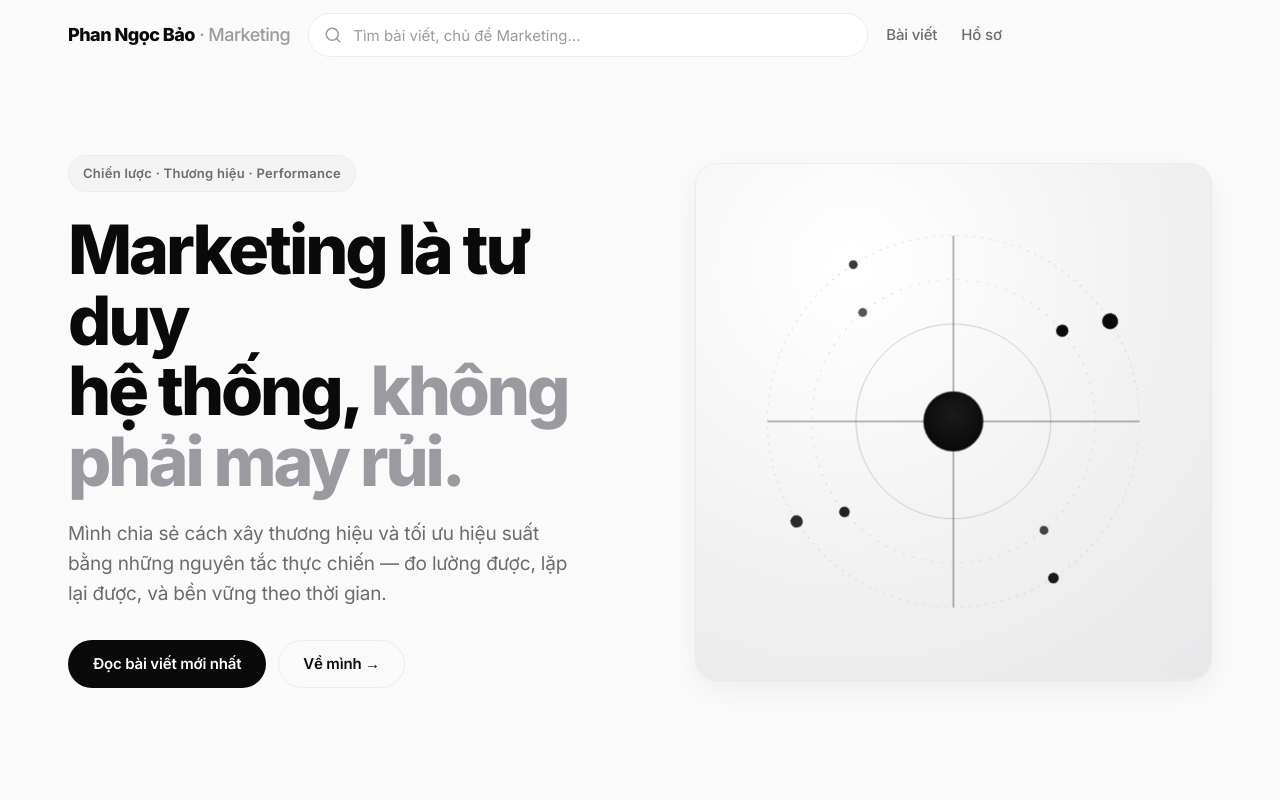
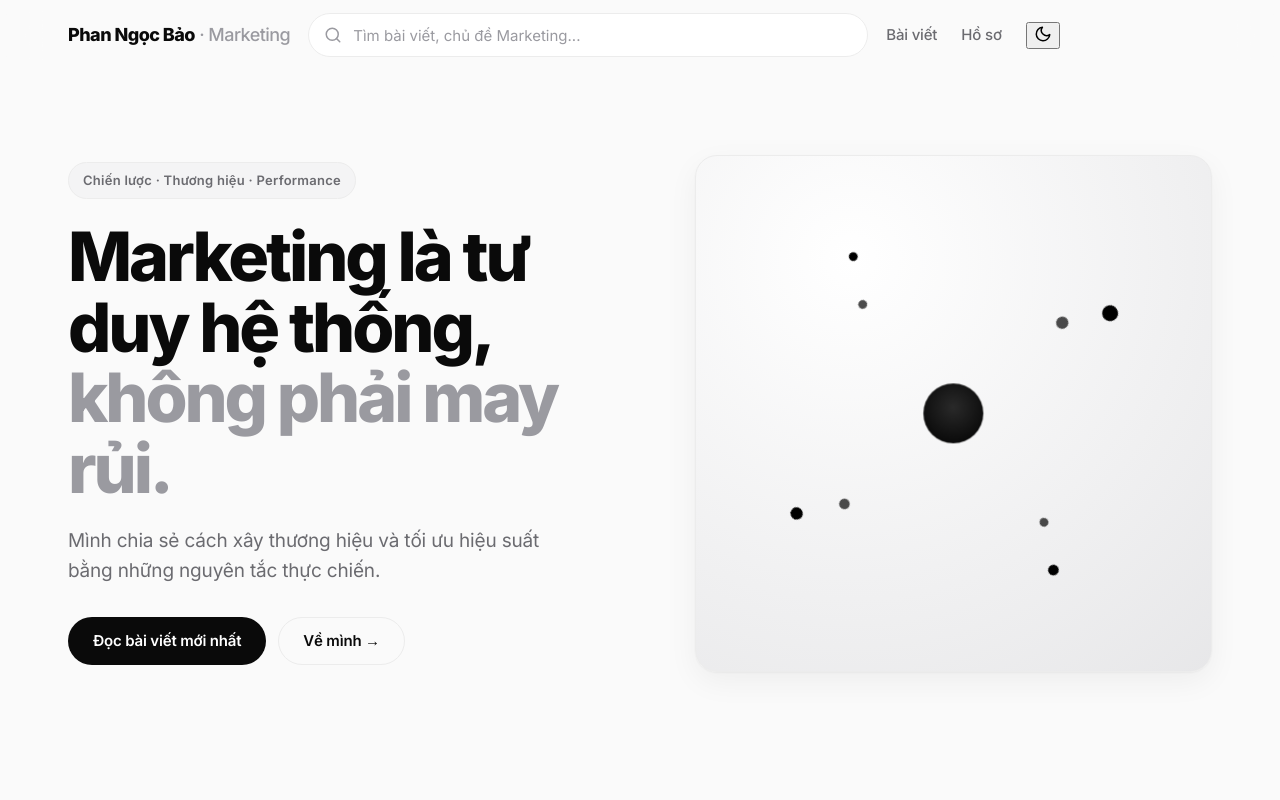
Before and after one commit to baoback/phanngocbao-website, a Next.js app in the folder website/: page / in a window 1280 px wide. Shown: the top 800 px of the page. Built offline with nearby package versions, Linux system fonts and the light colour scheme.

Commit message:
Add files via upload

```diff
--- a/website/app/components/BentoGrid.jsx
+++ b/website/app/components/BentoGrid.jsx
@@ -1,6 +1,6 @@
 'use client';
 
-import { useState, useEffect } from 'react';
+import { useState, useEffect, useRef } from 'react';
 import Link from 'next/link';
 import PostCard from './PostCard';
 
@@ -31,8 +31,10 @@ function QuoteCard({ quote }) {
 export default function BentoGrid({ posts, tags = [], profile, quote, initialQuery = '' }) {
   const [query, setQuery] = useState(initialQuery);
   const [activeTag, setActiveTag] = useState('');
+  const wrapRef = useRef(null);
+  const firstRender = useRef(true);
 
-  // Kết nối ô tìm kiếm ở header để lọc trực tiếp
+  // Kết nối ô tìm kiếm ở header
   useEffect(() => {
     const input = document.querySelector('.search-wrap input');
     if (!input) return;
@@ -47,6 +49,17 @@ export default function BentoGrid({ posts, tags = [], profile, quote, initialQue
       if (form) form.removeEventListener('submit', onSubmit);
     };
   }, [initialQuery]);
+
+  // Khi lọc/đổi thẻ: hiện ngay các thẻ vừa render (observer chỉ chạy lúc mount)
+  useEffect(() => {
+    if (firstRender.current) {
+      firstRender.current = false;
+      return;
+    }
+    if (wrapRef.current) {
+      wrapRef.current.querySelectorAll('.reveal, .reveal-up').forEach((el) => el.classList.add('in-view'));
+    }
+  }, [query, activeTag]);
 
   const q = query.toLowerCase().trim();
   const filtered = posts.filter((p) => {
@@ -70,6 +83,7 @@ export default function BentoGrid({ posts, tags = [], profile, quote, initialQue
         </div>
       )}
 
+      <div ref={wrapRef}>
         {filtering ? (
           <div className="bento">
             {filtered.length === 0 ? (
@@ -87,6 +101,7 @@ export default function BentoGrid({ posts, tags = [], profile, quote, initialQue
             {posts.slice(2).map((p) => <PostCard key={p.slug} post={p} />)}
           </div>
         )}
+      </div>
     </>
   );
 }
--- a/website/app/components/CTASection.jsx
+++ b/website/app/components/CTASection.jsx
@@ -1,16 +1,15 @@
 import Link from 'next/link';
+import { getSettings } from '@/lib/posts';
 
 export default function CTASection() {
+  const s = getSettings();
   return (
     <section className="section">
       <div className="container">
-        <div className="cta">
-          <h2>Bạn đang tìm người đồng hành<br />cho bài toán Marketing?</h2>
-          <p>
-            Xem câu chuyện sự nghiệp, các dự án thực chiến và cách mình tư duy hệ thống —
-            rồi kết nối nếu thấy phù hợp.
-          </p>
-          <Link href="/about" className="btn btn-primary">Khám phá hồ sơ &amp; kết nối</Link>
+        <div className="cta reveal-up">
+          <h2>{s.ctaTitle}</h2>
+          <p>{s.ctaText}</p>
+          <Link href="/about" className="btn btn-primary">{s.ctaButton}</Link>
         </div>
       </div>
     </section>
--- a/website/app/components/Footer.jsx
+++ b/website/app/components/Footer.jsx
@@ -1,10 +1,10 @@
-export default function Footer() {
+export default function Footer({ note = 'Blog Marketing & Hồ sơ cá nhân', brandName = 'Phan Ngọc Bảo' }) {
   const year = new Date().getFullYear();
   return (
     <footer className="site-footer">
       <div className="container footer-inner">
-        <div>© {year} Phan Ngọc Bảo · phanngocbao.vn</div>
-        <div>Blog Marketing & Hồ sơ cá nhân</div>
+        <div>© {year} {brandName} · phanngocbao.vn</div>
+        <div>{note}</div>
       </div>
     </footer>
   );
--- a/website/app/components/Header.jsx
+++ b/website/app/components/Header.jsx
@@ -2,8 +2,9 @@
 
 import { useEffect, useState } from 'react';
 import Link from 'next/link';
+import ThemeToggle from './ThemeToggle';
 
-export default function Header() {
+export default function Header({ brandName = 'Phan Ngọc Bảo', brandSuffix = 'Marketing' }) {
   const [scrolled, setScrolled] = useState(false);
 
   useEffect(() => {
@@ -17,7 +18,7 @@ export default function Header() {
     <header className={`site-header${scrolled ? ' scrolled' : ''}`}>
       <div className="container header-inner">
         <Link href="/" className="brand">
-          Phan Ngọc Bảo<span> · Marketing</span>
+          {brandName}<span> · {brandSuffix}</span>
         </Link>
 
         <form className="search-wrap" action="/" method="get" role="search">
@@ -31,6 +32,7 @@ export default function Header() {
         <nav className="nav">
           <Link href="/"><span className="nav-text">Bài viết</span></Link>
           <Link href="/about">Hồ sơ</Link>
+          <ThemeToggle />
         </nav>
       </div>
     </header>
--- a/website/app/components/Hero.jsx
+++ b/website/app/components/Hero.jsx
@@ -1,51 +1,49 @@
 import Link from 'next/link';
+import { getSettings } from '@/lib/posts';
 
 export default function Hero() {
+  const s = getSettings();
   return (
     <section className="hero">
       <div className="container hero-grid">
-        <div className="hero-copy">
-          <span className="hero-eyebrow">Chiến lược · Thương hiệu · Performance</span>
+        <div className="hero-copy reveal-up">
+          <span className="hero-eyebrow">{s.heroEyebrow}</span>
           <h1>
-            Marketing là tư duy<br />
-            hệ thống, <span className="accent">không phải may rủi.</span>
+            {s.heroTitle} <span className="accent">{s.heroTitleAccent}</span>
           </h1>
-          <p className="lead">
-            Mình chia sẻ cách xây thương hiệu và tối ưu hiệu suất bằng những nguyên tắc thực chiến —
-            đo lường được, lặp lại được, và bền vững theo thời gian.
-          </p>
+          <p className="lead">{s.heroSubtitle}</p>
           <div className="hero-actions">
-            <Link href="#bai-viet" className="btn btn-primary">Đọc bài viết mới nhất</Link>
-            <Link href="/about" className="btn btn-ghost">Về mình →</Link>
+            <Link href="#bai-viet" className="btn btn-primary">{s.heroPrimaryLabel}</Link>
+            <Link href="/about" className="btn btn-ghost">{s.heroSecondaryLabel} →</Link>
           </div>
         </div>
 
-        <div className="hero-visual" aria-hidden="true">
+        <div className="hero-visual reveal" aria-hidden="true">
           <svg viewBox="0 0 500 500" xmlns="http://www.w3.org/2000/svg">
             <defs>
               <radialGradient id="node" cx="50%" cy="40%" r="60%">
-                <stop offset="0%" stopColor="#1a1a1a" />
+                <stop offset="0%" stopColor="#2a2a2a" />
                 <stop offset="100%" stopColor="#0a0a0a" />
               </radialGradient>
             </defs>
-            <g stroke="#c9c9cc" strokeWidth="1" fill="none">
+            <g stroke="var(--hero-line)" strokeWidth="1" fill="none">
               <circle className="orbit" cx="250" cy="250" r="210" strokeDasharray="2 7" />
               <circle className="orbit rev" cx="250" cy="250" r="160" strokeDasharray="2 9" />
               <circle cx="250" cy="250" r="110" />
             </g>
-            <g className="orbit">
-              <circle cx="250" cy="40" r="9" fill="#0a0a0a" />
-              <circle cx="460" cy="250" r="6" fill="#1a1a1a" />
-              <circle cx="250" cy="460" r="7" fill="#2a2a2a" />
-              <circle cx="40" cy="250" r="5" fill="#3a3a3a" />
+            <g className="orbit" fill="var(--hero-dot)">
+              <circle cx="250" cy="40" r="9" />
+              <circle cx="460" cy="250" r="6" />
+              <circle cx="250" cy="460" r="7" />
+              <circle cx="40" cy="250" r="5" />
             </g>
-            <g className="orbit rev">
-              <circle cx="250" cy="90" r="5" fill="#555555" />
-              <circle cx="410" cy="250" r="7" fill="#0a0a0a" />
-              <circle cx="250" cy="410" r="5" fill="#444444" />
-              <circle cx="90" cy="250" r="6" fill="#222222" />
+            <g className="orbit rev" fill="var(--hero-dot)" opacity="0.7">
+              <circle cx="250" cy="90" r="5" />
+              <circle cx="410" cy="250" r="7" />
+              <circle cx="250" cy="410" r="5" />
+              <circle cx="90" cy="250" r="6" />
             </g>
-            <g stroke="#0a0a0a" strokeWidth="1.4" opacity="0.45">
+            <g stroke="var(--hero-dot)" strokeWidth="1.4" opacity="0.45">
               <line x1="250" y1="250" x2="250" y2="40" />
               <line x1="250" y1="250" x2="460" y2="250" />
               <line x1="250" y1="250" x2="250" y2="460" />
--- a/website/app/components/PostCard.jsx
+++ b/website/app/components/PostCard.jsx
@@ -1,11 +1,7 @@
 import Link from 'next/link';
 
 function formatDate(iso) {
-  return new Date(iso).toLocaleDateString('vi-VN', {
-    day: '2-digit',
-    month: '2-digit',
-    year: 'numeric',
-  });
+  return new Date(iso).toLocaleDateString('vi-VN', { day: '2-digit', month: '2-digit', year: 'numeric' });
 }
 
 export default function PostCard({ post, className = '' }) {
@@ -14,7 +10,7 @@ export default function PostCard({ post, className = '' }) {
 
   if (post.cover) {
     return (
-      <Link href={url} className={`card has-cover ${className}`.trim()}>
+      <Link href={url} className={`card has-cover reveal ${className}`.trim()}>
         <div className="thumb-wrap">
           <img className="thumb" src={post.cover} alt={post.title} loading="lazy" />
         </div>
@@ -29,7 +25,7 @@ export default function PostCard({ post, className = '' }) {
   }
 
   return (
-    <Link href={url} className={`card text-card ${className}`.trim()}>
+    <Link href={url} className={`card text-card reveal ${className}`.trim()}>
       <div className="card-body" style={{ padding: 0 }}>
         <div>{tags.slice(0, 2).map((t) => <span key={t} className="pill">{t}</span>)}</div>
         <h3>{post.title}</h3>
--- /dev/null
+++ b/website/app/components/ThemeToggle.jsx
@@ -0,0 +1,33 @@
+'use client';
+
+import { useEffect, useState } from 'react';
+
+export default function ThemeToggle() {
+  const [theme, setTheme] = useState('light');
+
+  useEffect(() => {
+    const current = document.documentElement.dataset.theme || 'light';
+    setTheme(current);
+  }, []);
+
+  const toggle = () => {
+    const next = theme === 'dark' ? 'light' : 'dark';
+    setTheme(next);
+    document.documentElement.dataset.theme = next;
+    try { localStorage.setItem('theme', next); } catch (e) {}
+  };
+
+  return (
+    <button className="theme-toggle" onClick={toggle} aria-label="Chuyển chế độ sáng/tối" title="Sáng / Tối">
+      {theme === 'dark' ? (
+        <svg width="18" height="18" viewBox="0 0 24 24" fill="none" stroke="currentColor" strokeWidth="2" strokeLinecap="round" strokeLinejoin="round">
+          <circle cx="12" cy="12" r="4" /><path d="M12 2v2M12 20v2M4.9 4.9l1.4 1.4M17.7 17.7l1.4 1.4M2 12h2M20 12h2M4.9 19.1l1.4-1.4M17.7 6.3l1.4-1.4" />
+        </svg>
+      ) : (
+        <svg width="18" height="18" viewBox="0 0 24 24" fill="none" stroke="currentColor" strokeWidth="2" strokeLinecap="round" strokeLinejoin="round">
+          <path d="M21 12.79A9 9 0 1 1 11.21 3 7 7 0 0 0 21 12.79z" />
+        </svg>
+      )}
+    </button>
+  );
+}
```
Also changed, not shown: website/app/components/ScrollReveal.jsx (added, +28 -0 lines). Lines whose indentation alone changed are shown as unchanged.
